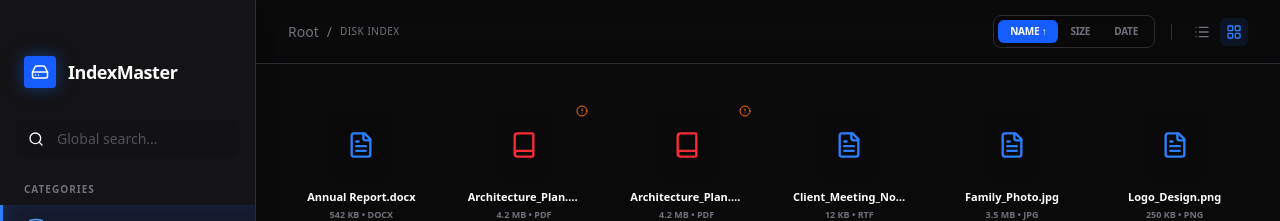
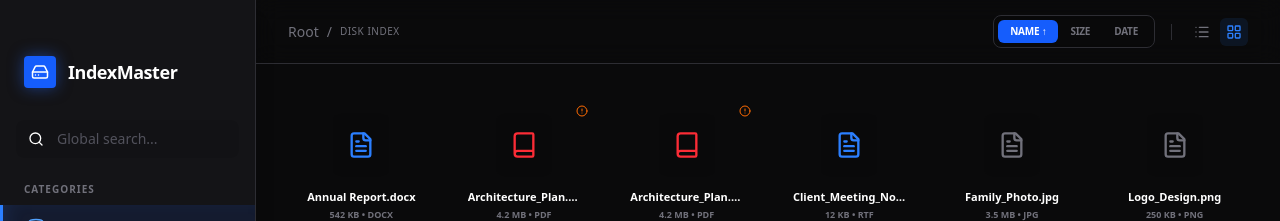
Before and after one commit to SAADA-CLINIC/Index-Master, a React (Vite) app: page / in a window 1280 px wide. Shown: the top 221 px of the page. Built offline with nearby package versions, Linux system fonts and the light colour scheme.

Commit message:
Update App.tsx

```diff
--- a/src/App.tsx
+++ b/src/App.tsx
@@ -18,9 +18,13 @@ export default function App() {
   const initialFiles: FileItem[] = React.useMemo(() => {
     const files = MOCK_FILES_DATA.map((f, i) => {
       const ext = f.name.substring(f.name.lastIndexOf('.')).toLowerCase();
-      let category: FileCategory = 'Word Files';
+      let category: FileCategory = 'Word Files'; // Default fallback
+
+      // هنا حددنا الأقسام بناءً على الامتداد
       if (ext === '.pdf' || ext === '.epub' || ext === '.azw3' || ext === '.mobi') category = 'PDF & E-books';
       else if (['.mp4', '.mkv', '.avi', '.mov', '.wmv'].includes(ext)) category = 'Videos';
+      // السطر الجديد اللي بيتعرف على الصور
+      else if (['.jpg', '.jpeg', '.png', '.gif', '.bmp', '.webp', '.svg', '.ico'].includes(ext)) category = 'Images';
 
       return {
         id: `file-${i}`,
```
